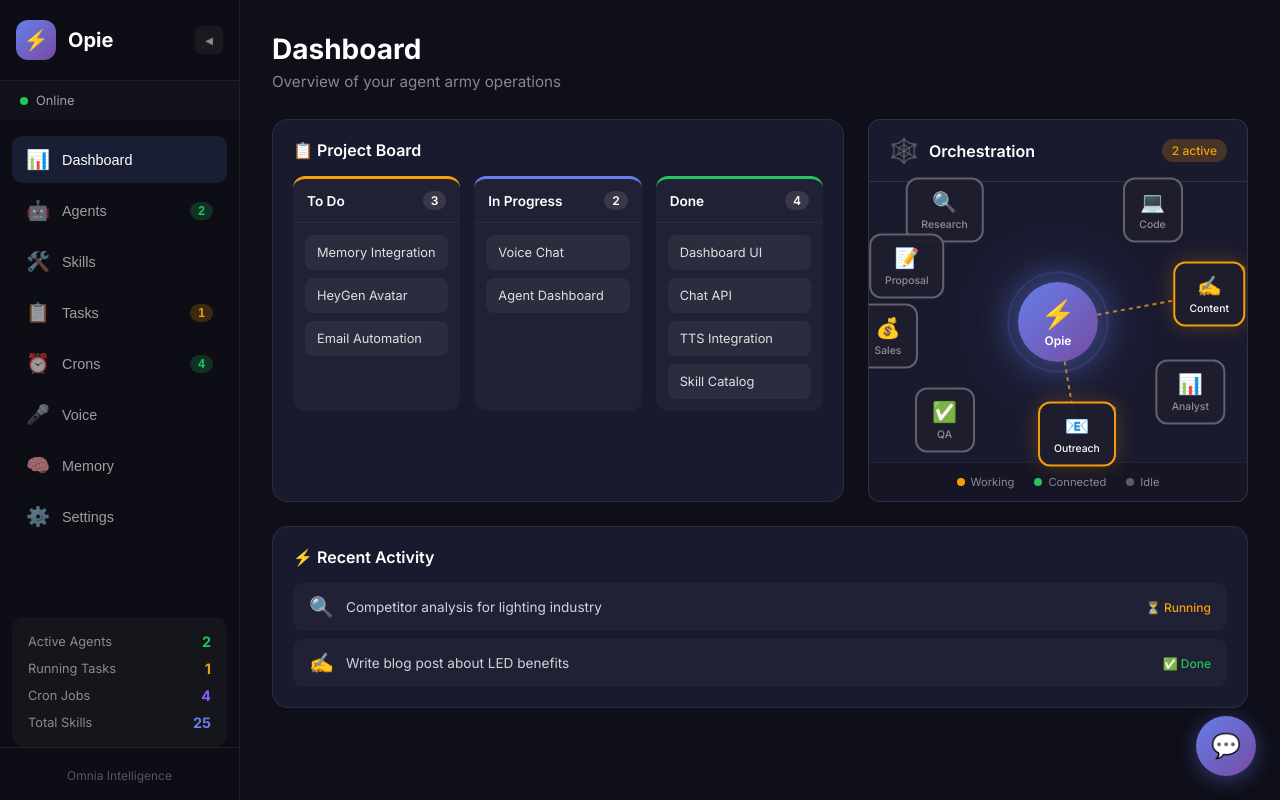
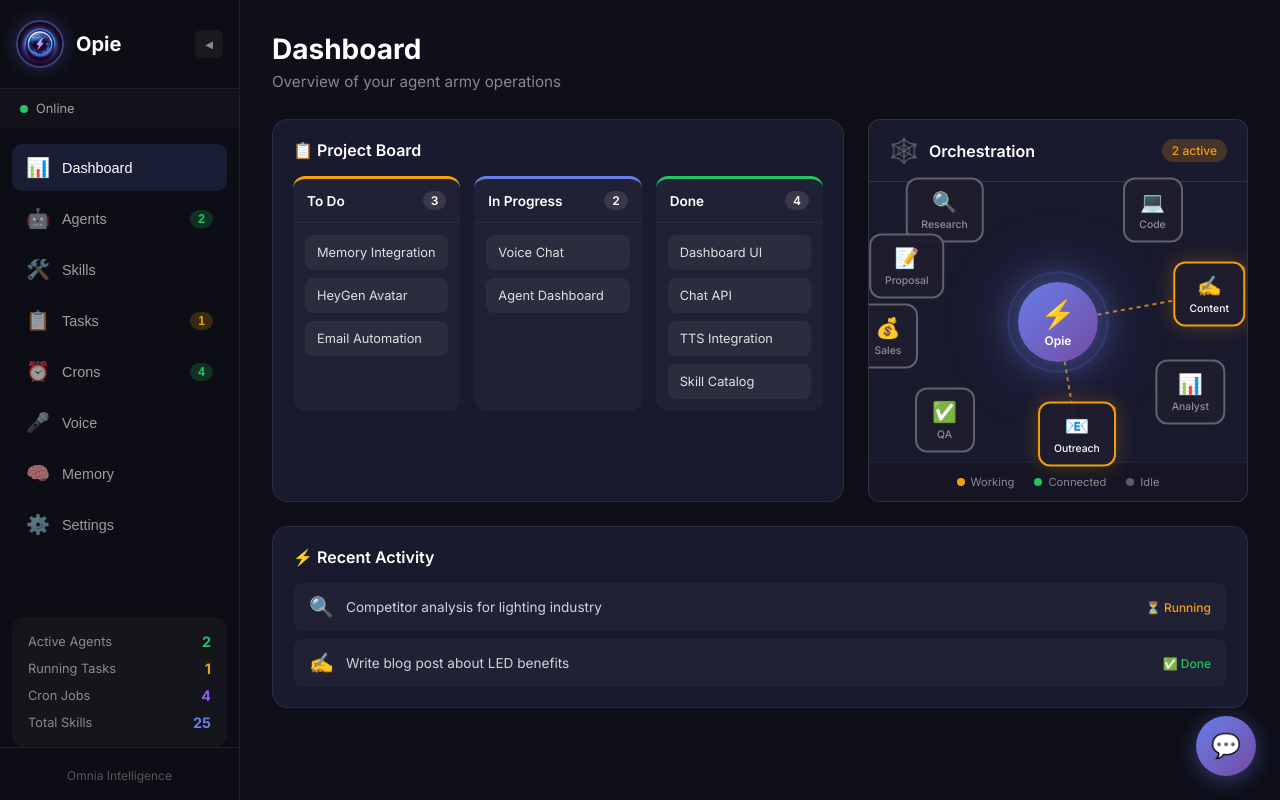
Before and after one commit to omniaintelligenceteam-ctrl/Opie2ndbrain, a Next.js app: page / in a window 1280 px wide. Built offline with nearby package versions, Linux system fonts and the light colour scheme.

Commit message:
Add Opie avatar to top left sidebar

```diff
--- a/src/components/OpieKanban.tsx
+++ b/src/components/OpieKanban.tsx
@@ -535,7 +535,19 @@ export default function OpieKanban(): React.ReactElement {
       {/* Logo/Brand */}
       <div style={styles.sidebarHeader}>
         <div style={styles.logoContainer}>
-          <div style={styles.logo}>⚡</div>
+          <img
+            src="/opie-avatar.png"
+            alt="Opie"
+            style={{
+              width: sidebarExpanded ? '48px' : '36px',
+              height: sidebarExpanded ? '48px' : '36px',
+              borderRadius: '50%',
+              objectFit: 'cover',
+              border: '2px solid rgba(102, 126, 234, 0.5)',
+              boxShadow: '0 0 20px rgba(102, 126, 234, 0.3)',
+              transition: 'all 0.3s ease',
+            }}
+          />
           {sidebarExpanded && <span style={styles.brandName}>Opie</span>}
         </div>
         {!isMobile && (
```
Also changed, not shown: public/opie-avatar.png (added).
